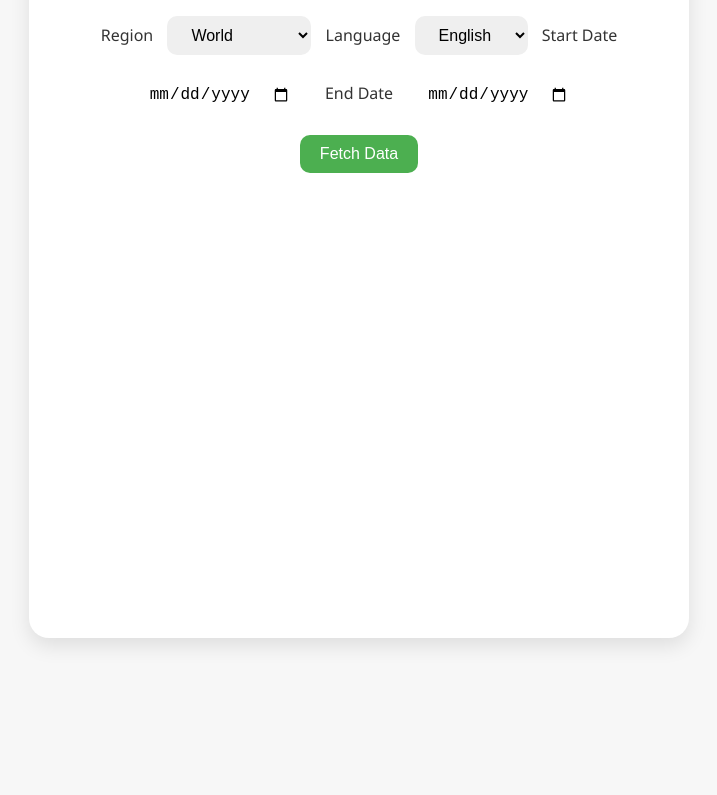
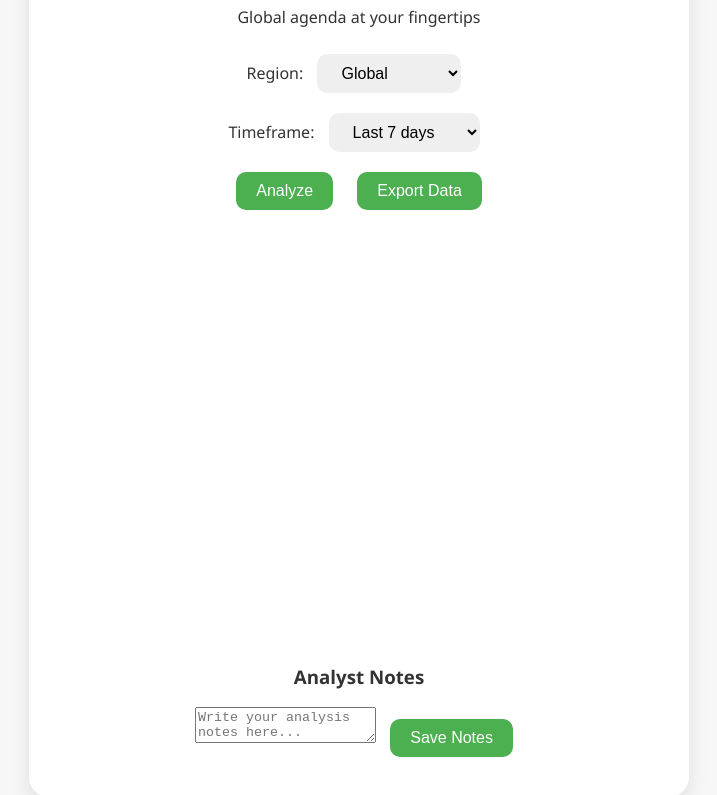
Before and after one commit to Tuhfe/globalLENS, a plain HTML site: page index.html in a window 1280 px wide. Shown: the part 168-963 px from the top of the page, without its empty margins (281-998 px from the left). Before the commit the page ends 864 px from the top, so only its background shows below. Drawn offline with nearby package versions, Linux system fonts and the light colour scheme; a script that the page names is missing.

Commit message:
Update index.html

```diff
--- a/index.html
+++ b/index.html
@@ -3,41 +3,64 @@
 <head>
     <meta charset="UTF-8">
     <meta name="viewport" content="width=device-width, initial-scale=1.0">
-    <title>GlobalLENS</title>
+    <title>GlobaLENS - Global Agenda Tracker</title>
     <link rel="stylesheet" href="style.css">
+    <script src="https://cdn.jsdelivr.net/npm/chart.js"></script>
+    <script src="https://cdn.jsdelivr.net/npm/wordcloud@1.2.2/src/wordcloud2.min.js"></script>
 </head>
 <body>
     <div class="container">
-        <h1>GlobalLENS</h1>
-        <form id="settingsForm">
-            <label for="region">Region</label>
-            <select id="region">
-                <option value="world">World</option>
-                <option value="us">USA</option>
-                <option value="europe">Europe</option>
-                <option value="asia">Asia</option>
-                <option value="middleeast">Middle East</option>
-            </select>
+        <header>
+            <h1>GlobaLENS</h1>
+            <p>Global agenda at your fingertips</p>
+        </header>
 
-            <label for="lang">Language</label>
-            <select id="lang">
-                <option value="en">English</option>
-                <option value="tr">Turkish</option>
-            </select>
+        <div class="control-panel">
+            <div class="input-group">
+                <label for="region">Region:</label>
+                <select id="region">
+                    <option value="global">Global</option>
+                    <option value="europe">Europe</option>
+                    <option value="asia">Asia</option>
+                    <option value="americas">Americas</option>
+                    <option value="middle_east">Middle East</option>
+                    <option value="africa">Africa</option>
+                </select>
+            </div>
 
-            <label for="startDate">Start Date</label>
-            <input type="date" id="startDate">
+            <div class="input-group">
+                <label for="timeframe">Timeframe:</label>
+                <select id="timeframe">
+                    <option value="7">Last 7 days</option>
+                    <option value="30">Last 30 days</option>
+                    <option value="90">Last 90 days</option>
+                </select>
+            </div>
 
-            <label for="endDate">End Date</label>
-            <input type="date" id="endDate">
+            <button id="fetchData">Analyze</button>
+            <button id="exportData">Export Data</button>
+        </div>
 
-            <button type="submit">Fetch Data</button>
-        </form>
+        <div class="analytics-container">
+            <div class="chart-container">
+                <canvas id="trendChart"></canvas>
+            </div>
+            <div class="wordcloud-container" id="wordcloud"></div>
+        </div>
 
-        <canvas id="dataChart"></canvas>
+        <div class="news-container" id="newsContainer"></div>
+
+        <div class="notes-section">
+            <h3>Analyst Notes</h3>
+            <textarea id="analystNotes" placeholder="Write your analysis notes here..."></textarea>
+            <button id="saveNotes">Save Notes</button>
+        </div>
     </div>
 
-    <script src="https://cdn.jsdelivr.net/npm/chart.js"></script>
+    <script src="api.js"></script>
+    <script src="keywords.js"></script>
+    <script src="chart.js"></script>
+    <script src="export.js"></script>
     <script src="script.js"></script>
 </body>
 </html>
```
